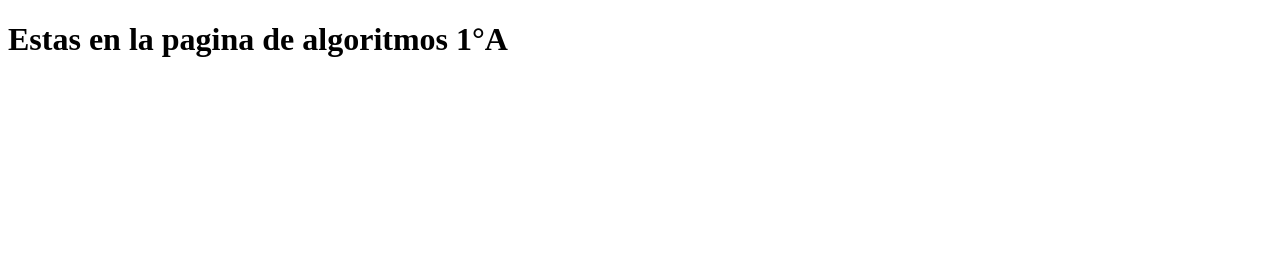
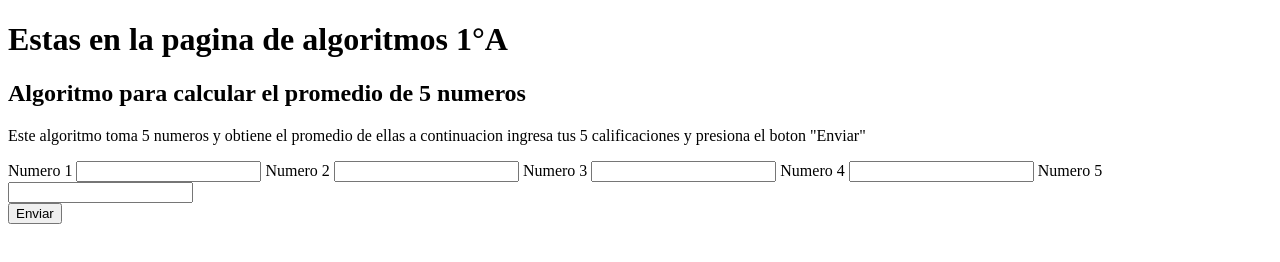
Before and after one commit to reaperedoni/sitio_algoritmos_1a, a plain HTML site: page index.html in a window 1280 px wide. Drawn offline with Linux system fonts and the light colour scheme.

Commit message:
Termine el formulario para ingresar las calificaciones

```diff
--- a/index.html
+++ b/index.html
@@ -4,6 +4,21 @@
   <title>Algoritmos y diagramas de flujo</title>
 </head>
 <body>
- <h1>Estas en la pagina de algoritmos 1°A</n1>
+ <h1>Estas en la pagina de algoritmos 1°A</h1>
+ <h2>Algoritmo para calcular el promedio de 5 numeros</h2>
+ <p>Este algoritmo toma 5 numeros y obtiene el promedio de ellas a continuacion ingresa tus 5 calificaciones y presiona el boton "Enviar"</p>
 </body>
 </html>
+<form>
+ <label for="Numero1">Numero 1</label>
+  <input type="text" id="Numero1" >
+   <label for="Numero1">Numero 2</label>
+  <input type="text" id="Numero2" >
+   <label for="Numero1">Numero 3</label>
+  <input type="text" id="Numero3" >
+   <label for="Numero1">Numero 4</label>
+  <input type="text" id="Numero4" >
+   <label for="Numero1">Numero 5</label>
+  <input type="text" id="Numero5" >
+</form>
+<button>Enviar</button>
```
Also changed, not shown: 1 other file.
